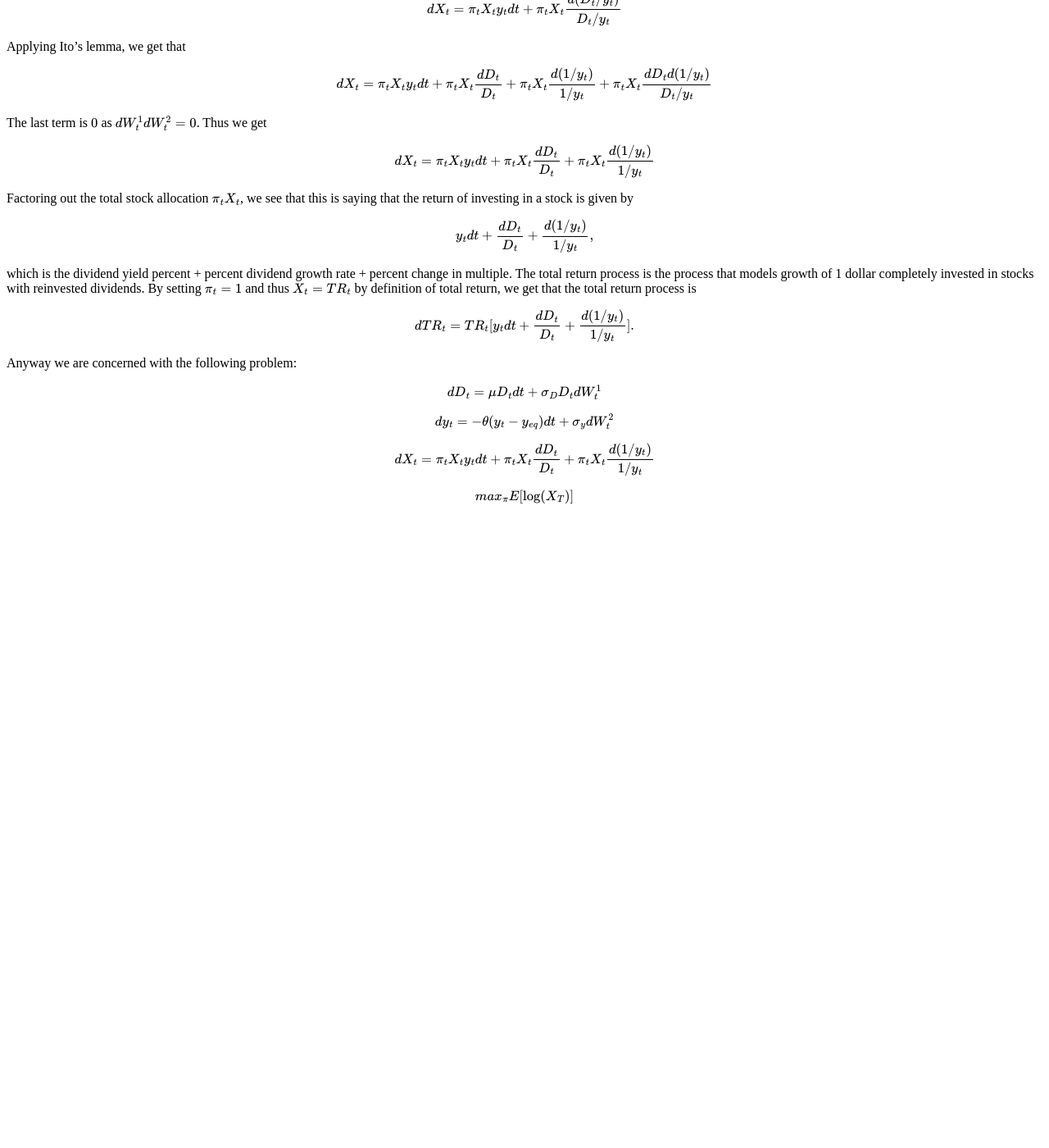
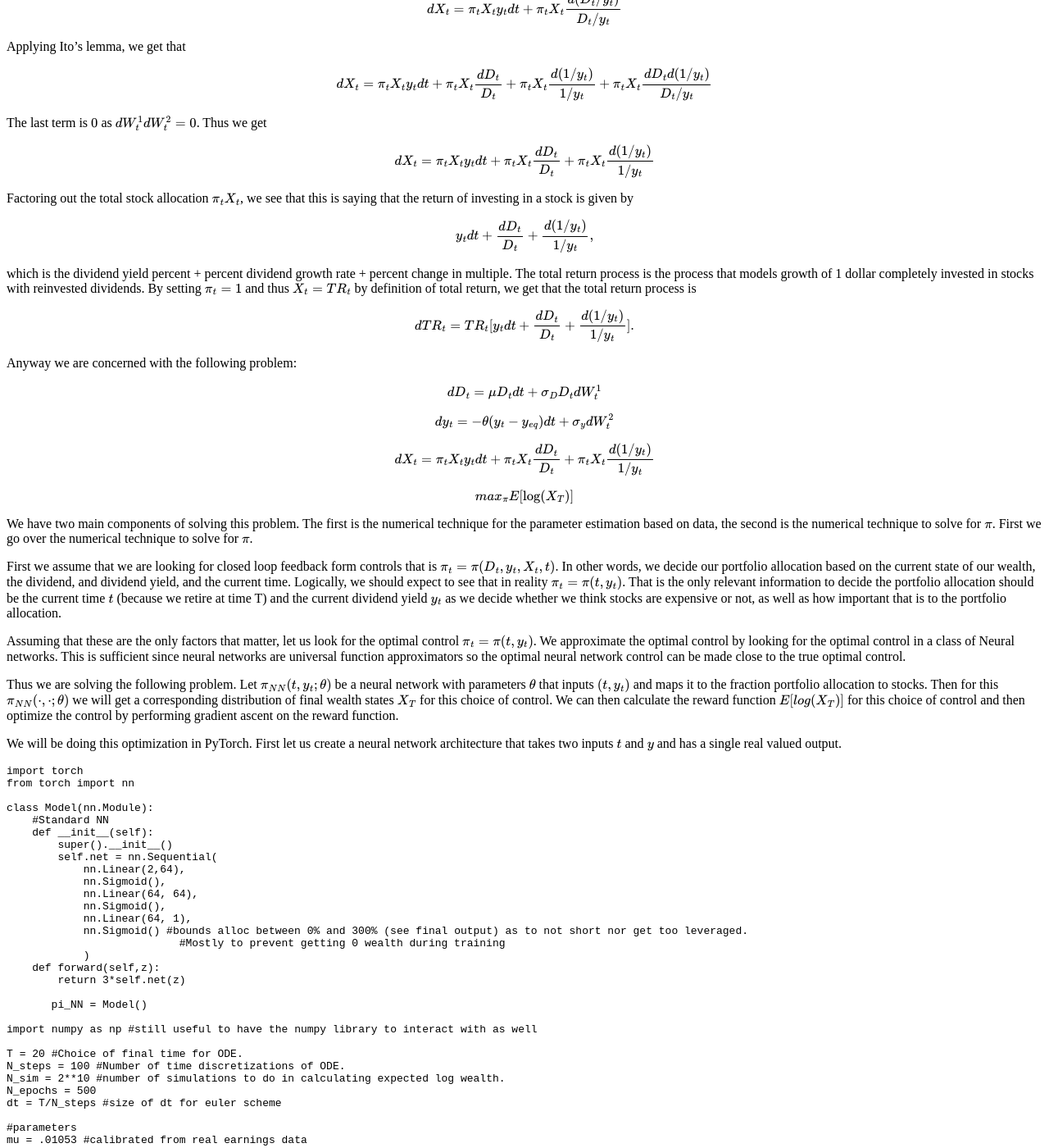
Before and after one commit to drewbalkin/drewbalkin.github.io, a Jekyll site: the page built from blog/_posts/2023-06-08-test.md, in a window 1280 px wide and 1400 px high, scrolled down 428 px. Shown: the whole window at 82% size. Built offline with Jekyll 4.4.1, drawn with Linux system fonts in a browser that asks for light colours; Markdown is read by kramdown in place of the engine named in the settings; formulas are drawn with MathJax 3; before the commit the page ends 1058 px from its top, so only the background shows below that; some of the changed text lies outside the part shown.

Commit message:
Update 2023-06-08-test.md

````diff
--- a/blog/_posts/2023-06-08-test.md
+++ b/blog/_posts/2023-06-08-test.md
@@ -47,3 +47,97 @@ $$dy_t  = -\theta(y_t-y_{eq})dt + \sigma_y dW^2_t$$
 $$dX_t  = \pi_t X_t y_t dt + \pi_t X_t \frac{dD_t}{D_t} + \pi_t X_t \frac{d(1/y_t)}{1/y_t}$$
 
 $$max_{\pi} E[\log(X_T)]$$
+
+
+We have two main components of solving this problem. The first is the numerical technique for the parameter estimation based on data, the second is the numerical technique to solve for $\pi$. First we go over the numerical technique to solve for $\pi$.
+
+First we assume that we are looking for closed loop feedback form controls that is $\pi_t = \pi(D_t,y_t,X_t,t)$. In other words, we decide our portfolio allocation based on the current state of our wealth, the dividend, and dividend yield, and the current time. Logically, we should expect to see that in reality $\pi_t = \pi(t,y_t)$. That is the only relevant information to decide the portfolio allocation should be the current time $t$ (because we retire at time T) and the current dividend yield $y_t$ as we decide whether we think stocks are expensive or not, as well as how important that is to the portfolio allocation.
+
+Assuming that these are the only factors that matter, let us look for the optimal control $\pi_t = \pi(t,y_t)$. We approximate the optimal control by looking for the optimal control in a class of Neural networks. This is sufficient since neural networks are universal function approximators so the optimal neural network control can be made close to the true optimal control.
+
+Thus we are solving the following problem. Let $\pi_{NN}(t,y_t;\theta)$ be a neural network with parameters $\theta$ that inputs $(t,y_t)$ and maps it to the fraction portfolio allocation to stocks. Then for this  $\pi_{NN}(\cdot,\cdot;\theta)$ we will get a corresponding distribution of final wealth states $X_T$ for this choice of control. We can then calculate the reward function $E[log(X_T)]$ for this choice of control and then optimize the control by performing gradient ascent on the reward function.
+
+We will be doing this optimization in PyTorch. First let us create a neural network architecture that takes two inputs $t$ and $y$ and has a single real valued output.
+
+
+```python
+import torch
+from torch import nn
+
+class Model(nn.Module):
+    #Standard NN
+    def __init__(self):
+        super().__init__()
+        self.net = nn.Sequential(
+            nn.Linear(2,64),
+            nn.Sigmoid(),
+            nn.Linear(64, 64),
+            nn.Sigmoid(),
+            nn.Linear(64, 1),
+            nn.Sigmoid() #bounds alloc between 0% and 300% (see final output) as to not short nor get too leveraged.
+                           #Mostly to prevent getting 0 wealth during training
+            )
+    def forward(self,z):
+        return 3*self.net(z)
+
+       pi_NN = Model()
+
+import numpy as np #still useful to have the numpy library to interact with as well
+
+T = 20 #Choice of final time for ODE.
+N_steps = 100 #Number of time discretizations of ODE.
+N_sim = 2**10 #number of simulations to do in calculating expected log wealth.
+N_epochs = 500
+dt = T/N_steps #size of dt for euler scheme
+
+#parameters
+mu = .01053 #calibrated from real earnings data
+sigma_D = .1295 #calibrated from real earnings data
+theta = .126 #calibrated from 1/PE 1860-1990
+sigma_y = .01288 #calibrated from 1/PE 1860-1990
+y_eq = 0.0783 #calibrated from 1/PE 1860-1990
+
+opt = torch.optim.Adam(pi_NN.parameters(), lr=.0005)
+
+
+Losses = []
+
+for n in range(N_epochs):
+    dW1 = torch.randn(N_sim,N_steps)*np.sqrt(dt)
+    dW2 = torch.randn(N_sim,N_steps)*np.sqrt(dt)
+
+
+    X = np.empty(N_steps+1,'O') #preallocating X. 'O' is so that it stores objects. It will be a numpy array of torch tensors
+    y = np.empty(N_steps+1,'O')
+    D = np.empty(N_steps+1,'O')
+    t = np.empty(N_steps+1,'O')
+    pi_val = np.empty(N_steps,'O')
+
+    X[0] = 10*torch.ones(N_sim).unsqueeze(1) #initial condition represents X(0) = 10. Let's just start with $10
+    y[0] = (.025*torch.randn(N_sim)+.07).unsqueeze(1).clamp_min(0.005)
+    D[0] = torch.ones(N_sim).unsqueeze(1)
+
+    for i in range(0,N_steps):
+        t[i] = i*dt*torch.ones(N_sim).unsqueeze(1) #Now, t[i] is the usual time given i steps but stored as a tensor. t is a numpy array of these 1d tensors.
+
+        ty = torch.cat((t[i],y[i]),1) #this is (t,y) but as a torch tesnor. We concatenated to tensors into a new one.
+        #ty = torch.cat((t[i],y[i],D[i],X[i]),1)
+
+        pi_val[i] = pi_NN(ty) #we get our current portfolio alloc given this y
+
+        #Now we do an ODE step
+        D[i+1]  = D[i] + mu*D[i]*dt + sigma_D*D[i]*dW1[:,i].unsqueeze(1)
+        y[i+1]  = y[i] -theta*(y[i]-y_eq)*dt + sigma_y*dW2[:,i].unsqueeze(1)
+        y[i+1] = y[i+1].clamp_min(0.005) #make 200 multiple as high as we go.... 0.5% div yield.
+        X[i+1]  = X[i] + pi_val[i]*X[i]*y[i]*dt + pi_val[i]*X[i]*(D[i+1]  - D[i])/D[i] + pi_val[i]*X[i]*(1/y[i+1]  - 1/y[i])*y[i]
+        X[i+1] = X[i+1].clamp_min(0) #ReLU so that if X is negative it gets replaced by 0
+
+    Loss = - sum(torch.log(X[-1]+2**(-52)))/N_sim
+    #Loss = - torch.quantile((torch.log(X[-1]+2**(-52))),.1)
+    Loss.backward()
+    opt.step()
+    opt.zero_grad()
+
+    Losses.append(Loss)
+```
+Ok.
````
